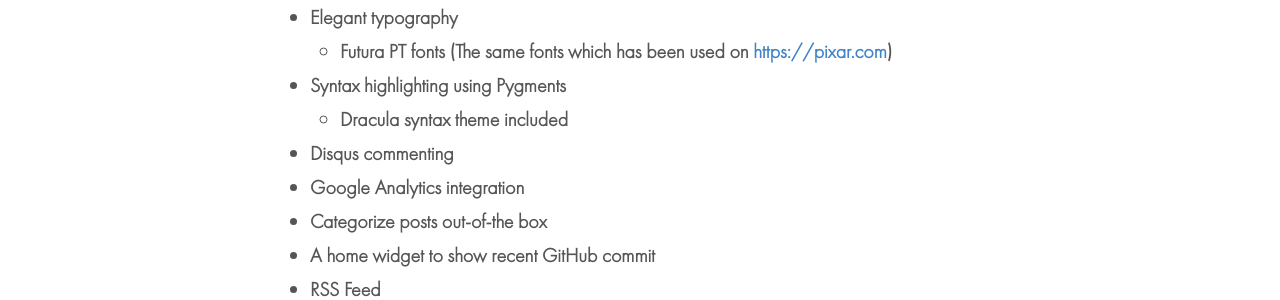
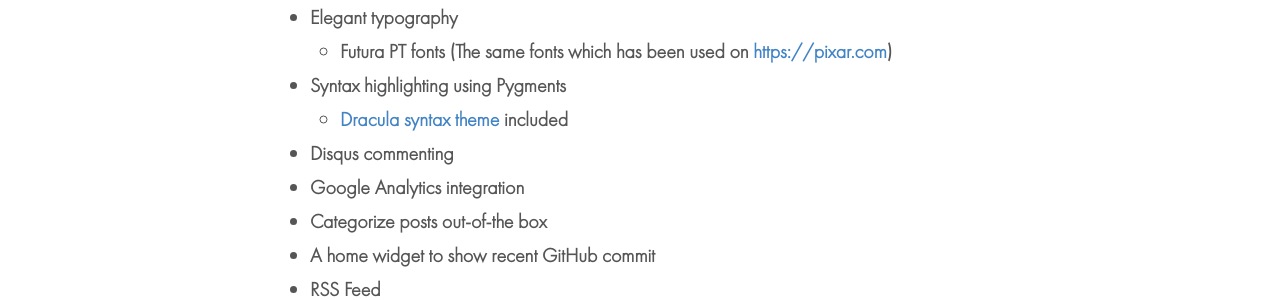
Before and after one commit to amitmerchant1990/reverie, a Jekyll site: the page built from _posts/2019-02-13-introducing-reverie-jekyll-theme.md, in a window 1280 px wide and 900 px high, scrolled down 943 px. Shown: the part 154-454 px from the top of the window. Built offline with Jekyll 4.4.1, drawn with Linux system fonts in a browser that asks for light colours; some of the changed lines change nothing that is shown.

Commit message:
Update 2019-02-13-introducing-reverie-jekyll-theme.md

```diff
--- a/_posts/2019-02-13-introducing-reverie-jekyll-theme.md
+++ b/_posts/2019-02-13-introducing-reverie-jekyll-theme.md
@@ -20,7 +20,7 @@
 - Elegant typography
   - Futura PT fonts (The same fonts which has been used on <https://pixar.com>)
 - Syntax highlighting using Pygments
-    - Dracula syntax theme included
+    - [Dracula syntax theme](https://draculatheme.com/) included
 - Disqus commenting
 - Google Analytics integration
 - Categorize posts out-of-the box
```
